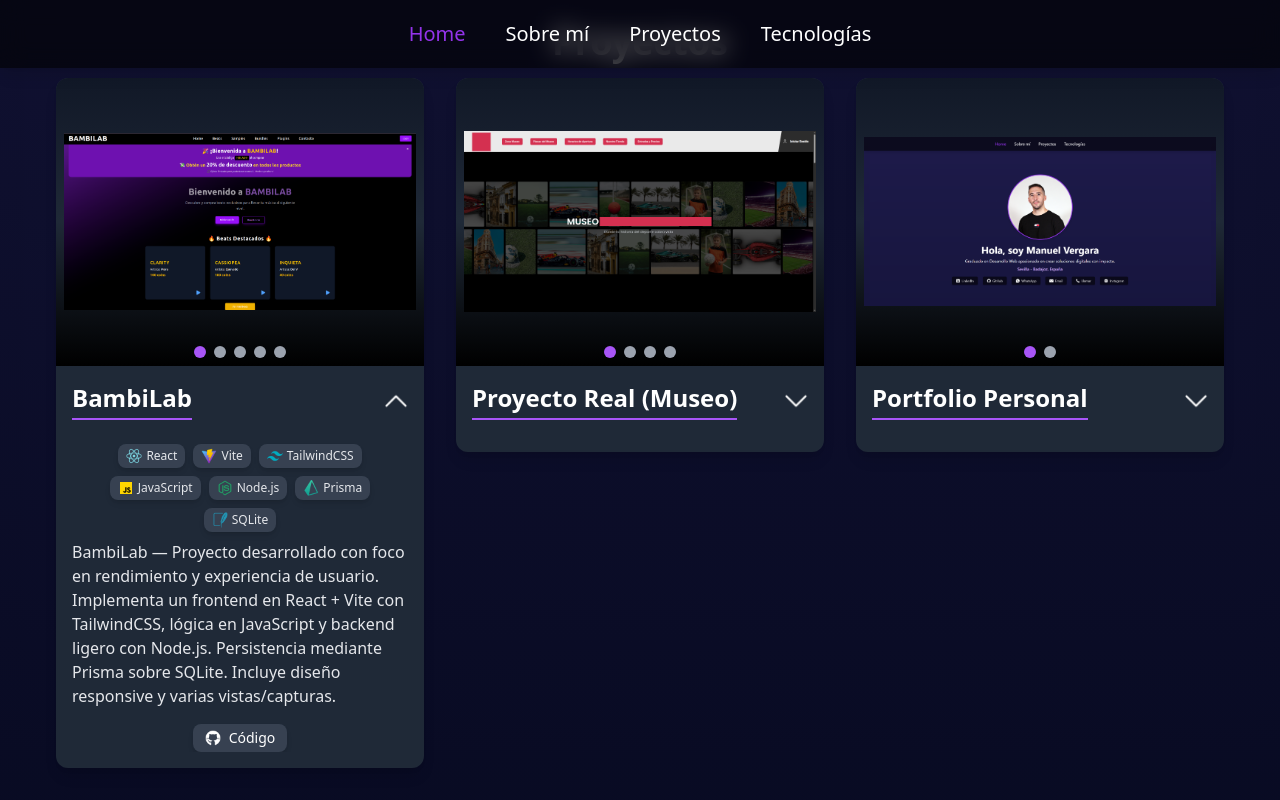
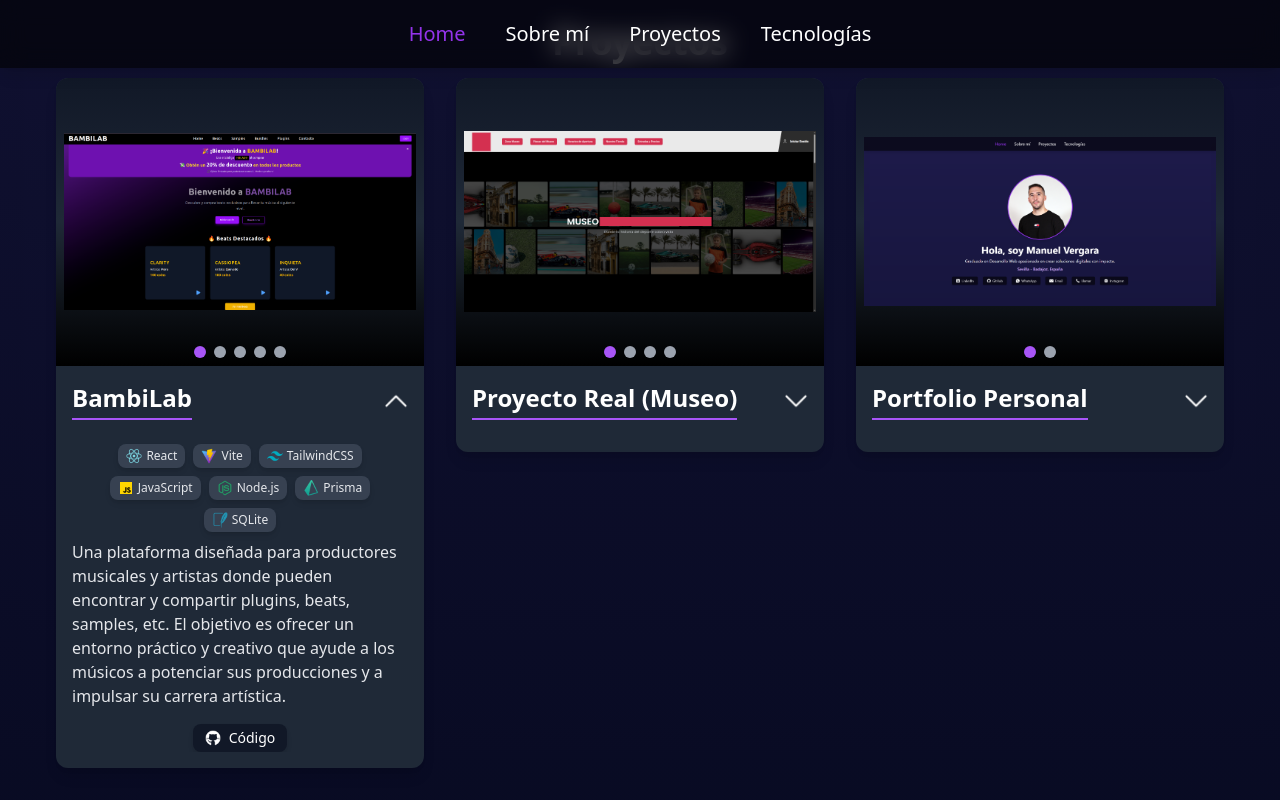
Before and after one commit to mvergarato/portfolio, a React (Vite) app: page / in a window 1280 px wide. Both pictures are taken after a click on the button 396 px from the left and 2043 px from the top of the page. Shown: the part 1643-2443 px from the top of the page. Built offline with nearby package versions, Linux system fonts and the light colour scheme; the HTML template or start-up script is replaced by a standard one.

Commit message:
botones codigo mejorados.

```diff
--- a/src/components/Projects.jsx
+++ b/src/components/Projects.jsx
@@ -46,7 +46,7 @@
   const projectList = [
     {
       title: "BambiLab",
-      info: "BambiLab — Proyecto desarrollado con foco en rendimiento y experiencia de usuario. Implementa un frontend en React + Vite con TailwindCSS, lógica en JavaScript y backend ligero con Node.js. Persistencia mediante Prisma sobre SQLite. Incluye diseño responsive y varias vistas/capturas.",
+      info: "Una plataforma diseñada para productores musicales y artistas donde pueden encontrar y compartir plugins, beats, samples, etc. El objetivo es ofrecer un entorno práctico y creativo que ayude a los músicos a potenciar sus producciones y a impulsar su carrera artística.",
       images: [Bambi1, Bambi2, Bambi3, Bambi4, Bambi5],
       technologies: [
         { name: 'React', logo: ReactLogo },
@@ -61,7 +61,7 @@
     },
     {
       title: "Proyecto Real (Museo)",
-      info: "Proyecto Real para un Museo — Desarrollo de una aplicación completa con Angular en el frontend, TailwindCSS para estilos y TypeScript como lenguaje principal. Backend basado en Symfony con persistencia en PostgreSQL y contenedores Docker para despliegue. Se trabajó en escalabilidad y optimización de rendimiento.",
+      info: "Desarrollo de la página oficial de un museo real, pensada para mejorar la experiencia de los visitantes. Incluye funcionalidades como compra de entradas online, selección de horarios de visitas, información sobre exposiciones y una tienda virtual de recuerdos, todo en un entorno moderno y fácil de usar.",
       images: [Museo1, Museo2, MuseoR, Museo4],
       technologies: [
         { name: 'Angular', logo: AngularLogo },
@@ -74,7 +74,7 @@
     },
     {
       title: "Portfolio Personal",
-      info: "Portfolio personal desarrollado con React y TailwindCSS, usando React Router para navegación entre secciones, carrusel de imágenes, diseño responsive y animaciones suaves.",
+      info: "Un sitio web interactivo y dinámico que refleja mi trayectoria, proyectos y habilidades. Diseñado para ser intuitivo y atractivo, combina secciones informativas con elementos visuales modernos, permitiendo que los visitantes conozcan de forma cercana mi experiencia y estilo como desarrollador.",
       images: [PortfolioHome, PortfolioTecnologias],
       technologies: [
         { name: 'React', logo: ReactLogo },
@@ -239,7 +239,7 @@
                       href={project.github}
                       target="_blank"
                       rel="noopener noreferrer"
-                      className="flex items-center gap-2 bg-gray-700 hover:bg-gray-600 transition text-white text-sm px-3 py-1 rounded-lg shadow-md"
+                      className="flex items-center gap-2 bg-gray-900 hover:bg-gray-600 transition text-white text-sm px-3 py-1 rounded-lg shadow-md"
                     >
                       <img src={GitHubLogo} alt="GitHub" className="w-4 h-4" />
                       Código
```
